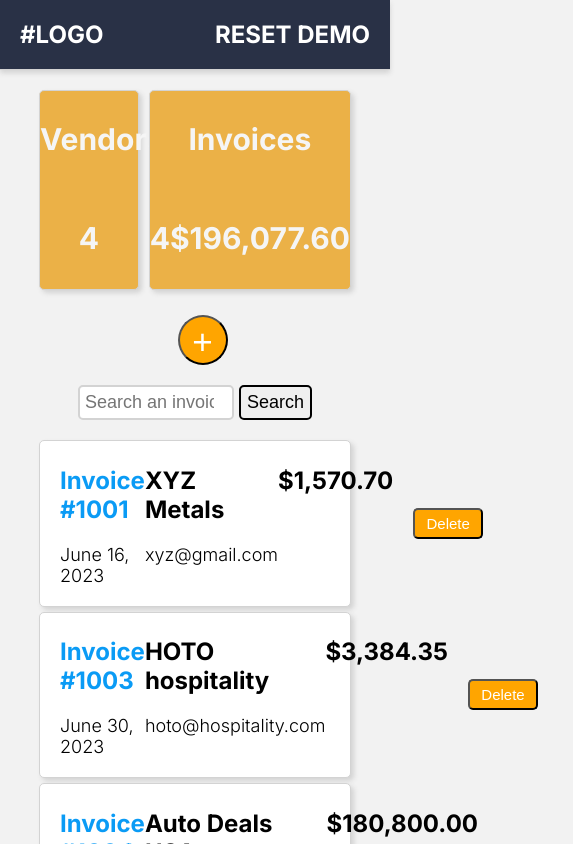
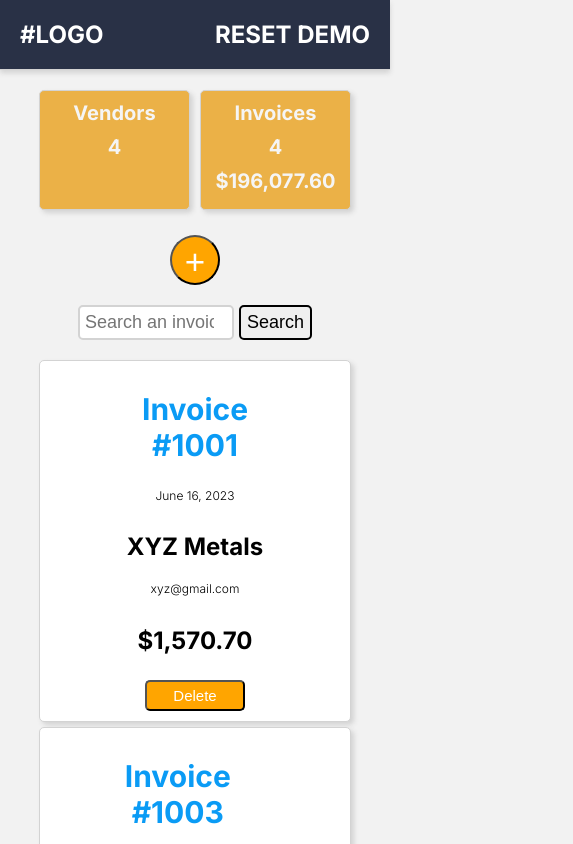
Before and after one commit to DarwinsCorn/InvoiceApp, a React (Vite) app: page /invoices in a window 390 px wide. Shown: the top 844 px of the page, 573 px wide, since content can reach past the window. Built offline with nearby package versions, Linux system fonts and the light colour scheme.

Commit message:
css clean up and media query addition for entry, vendor and invoice

```diff
--- a/src/css/entry.css
+++ b/src/css/entry.css
@@ -1,10 +1,9 @@
 .container {
-    /* border: 2px solid blue; */
     display: flex;
     flex-wrap: wrap;
     justify-content: center;
     align-items: center;
-    height: 100vh;
+    height: 80vh;
 }
 
 .card {
@@ -32,3 +31,18 @@
 .onClick:not(:active) {
     scale: 1;
 }
+
+@media screen and (width < 550px) {
+    .card {
+        width: 250px;
+    }
+}
+
+@media screen and (orientation: landscape) and (height < 550px) {
+    .container {
+        flex-wrap: nowrap;
+    }
+    .card {
+        width: 300px;
+    }
+}
--- a/src/css/invdetail.module.css
+++ b/src/css/invdetail.module.css
@@ -18,7 +18,6 @@
 .banner {
     /* border: 2px solid red; */
     height: 175px;
-    /* border-radius: 5px; */
     display: flex;
     justify-content: space-between;
     background-color: hsl(203, 92%, 50%);
@@ -34,7 +33,6 @@
 }
 
 .subBanner {
-    /* border: 1px solid lightgray; */
     border-bottom: 2px solid black;
     display: flex;
     justify-content: space-between;
--- a/src/css/invoices.module.css
+++ b/src/css/invoices.module.css
@@ -1,6 +1,5 @@
 
 .blockMenu {
-    /* border: 1px solid red; */
     display: flex;
     justify-content: center;
     align-items: center;
@@ -18,6 +17,8 @@
 
 .cardMenu {
     border: 1px solid lightgray;
+
+    padding: 10px;
     background-color: hsl(39, 80%, 60%);
     color: whitesmoke;
     border-radius: 5px;
@@ -36,7 +37,6 @@
 }
 
 .cardMenuItems {
-    /* grid-column: span 2; */
     text-align: center;
 }
 
@@ -71,7 +71,6 @@
 .stripInvoiceFields {
     display: grid;
     grid-template-columns: repeat(3, 1fr);
-    /* border: 2px solid red; */
 }
 
 .invcolor {
@@ -92,18 +91,54 @@
 }
 
 .rightAlign {
-    /* border: 2px solid red; */
     text-align: right;
 }
-
-/* .deleteBtn {
-    font-size: 15px;
-    border-radius: 5px;
-    padding: 5px 20px;
-    margin: 5px;
-    margin-left: 20px;
-} */
 
 .align {
     align-items:last baseline;
 }
+
+@media screen and (width < 740px) {
+    .cardMenu {
+        height: 120px;
+        display: flex;
+        flex-direction: column;
+    }
+    .blockMenu p {
+        margin: 0;
+        margin-bottom: 10px;
+        font-size: 20px;
+    }
+    .strip {
+        display: flex;
+        flex-direction: column;
+        align-items: center;
+    }
+    .stripInvoiceFields {
+        display: flex;
+        flex-direction: column;
+    }
+    .stripInvoiceFields h2 {
+        text-align: center;
+    }
+    .invcolor {
+        font-size: 30px;
+    }
+    .normalFont18 {
+        font-size: 12px;
+    }
+    .whenMedia {
+        width: 165px;
+    }
+
+    input[type=button] {
+        width: 100px;
+        margin-left: 5px;
+    }
+}
+
+@media screen and (orientation: landscape) and (width < 855px), (740px <= width < 855px) {
+    .whenMedia {
+        width: 160px;
+    }
+}
--- a/src/css/vendors.module.css
+++ b/src/css/vendors.module.css
@@ -75,3 +75,30 @@ input[type=button] {
     display: flex;
     flex-direction: column;
 }
+
+@media screen and (width < 550px) {
+    .strip {
+        display: flex;
+        flex-direction: column;
+        align-items: center;
+    }
+    .stripVendorFields {
+        display: flex;
+        flex-direction: column;
+    }
+    .stripVendorFields h2 {
+        text-align: center;
+    }
+    .normalFont18 {
+        font-size: 12px;
+    }
+    .smallScreenFont30 {
+        font-size: 30px;
+    }
+    .smallScreenFont15 {
+        font-size: 15px;
+    }
+    input[type=button] {
+        width: 100px;
+    }
+}
--- a/src/pages/invoiceDetail.jsx
+++ b/src/pages/invoiceDetail.jsx
@@ -37,12 +37,12 @@ export default function InvoiceDetail({data}) {
         <div className={classes.center}>
             <div className={classes.invoice}>
                 <section className={classes.banner}>
-                    <div>
+                    <div className={classes.mediaSize}>
                         <p className={`${classes.font22}`}>{vendDetails.name}</p>
                         <p className={`${classes.xlargeFont70} ${classes.boldFont} ${classes.invWord}`}>INVOICE</p>
 
                     </div>
-                    <div>
+                    <div className={classes.mediaSize}>
                         <p className={classes.thinFont18}>{vendDetails.phone}</p>
                         <p className={classes.thinFont18}>{vendDetails.email}</p>
                     </div>
--- a/src/pages/invoices.jsx
+++ b/src/pages/invoices.jsx
@@ -104,7 +104,7 @@ export default function Invoices({data, setData}) {
         <Link key={inv.id} to={`${inv.id}`} >
             <div className={classes.strip}>
                 <div className={classes.stripInvoiceFields}>
-                    <div>
+                    <div className={classes.whenMedia}>
                         <h2 className={classes.invcolor}>Invoice #{inv.id}</h2>
                         <h2 className={classes.normalFont18}>{date.format(new Date(inv.date))}</h2>
                     </div>
@@ -134,7 +134,7 @@ export default function Invoices({data, setData}) {
                 <div className={classes.cardMenu}>
                     <p className={`${classes.largeFont30} ${classes.bold} ${classes.cardMenuHeaders}`}>Invoices</p>
                     <p className={`${classes.largeFont30} ${classes.bold} ${classes.cardMenuItems}`}>{result.length}</p>
-                    <p className={`${classes.largeFont30} ${classes.bold} ${classes.cardMenuItems}`}>{currency.format(allTotalInv())}</p>
+                    <p className={`${classes.largeFont30} ${classes.bold} ${classes.cardMenuItems} ${classes.alignmentFromLeft}`}>{currency.format(allTotalInv())}</p>
                 </div>
             </div>
             <input id="addInvoice" name="add" onClick={openCloseAddInvoiceModal} type="button" value="+" />
--- a/src/pages/vendor.jsx
+++ b/src/pages/vendor.jsx
@@ -80,13 +80,13 @@ export default function Vendors({data, setData}) {
         <div onClick={(e) => {openCloseVendorDetails(); setDetailVendor(vendor);}} key={vendor.id} className={classes.strip}>
             <div className={classes.stripVendorFields}>
                 <div>
-                    <h2 >{vendor.name}</h2>
+                    <h2 className={classes.smallScreenFont30} >{vendor.name}</h2>
                 </div>
                 <div>
                     <h2 className={classes.normalFont18}>{vendor.email}</h2>
                 </div>
                 <div>
-                    <h2>{vendor.address.city}, {vendor.address.state}</h2>
+                    <h2 className={classes.smallScreenFont15}>{vendor.address.city}, {vendor.address.state}</h2>
                 </div>
             </div>
             <div className={classes.addDelDiv}>
```
